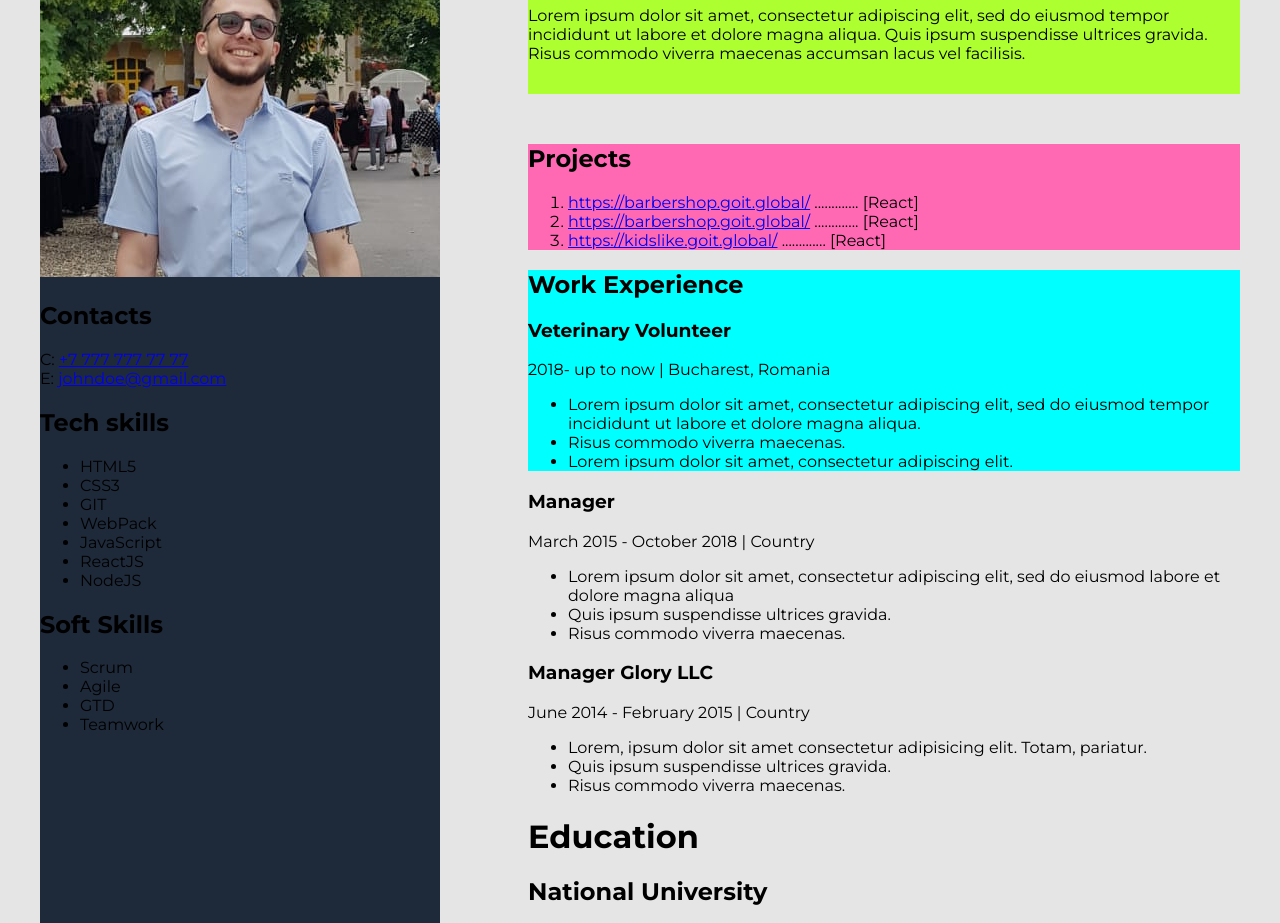
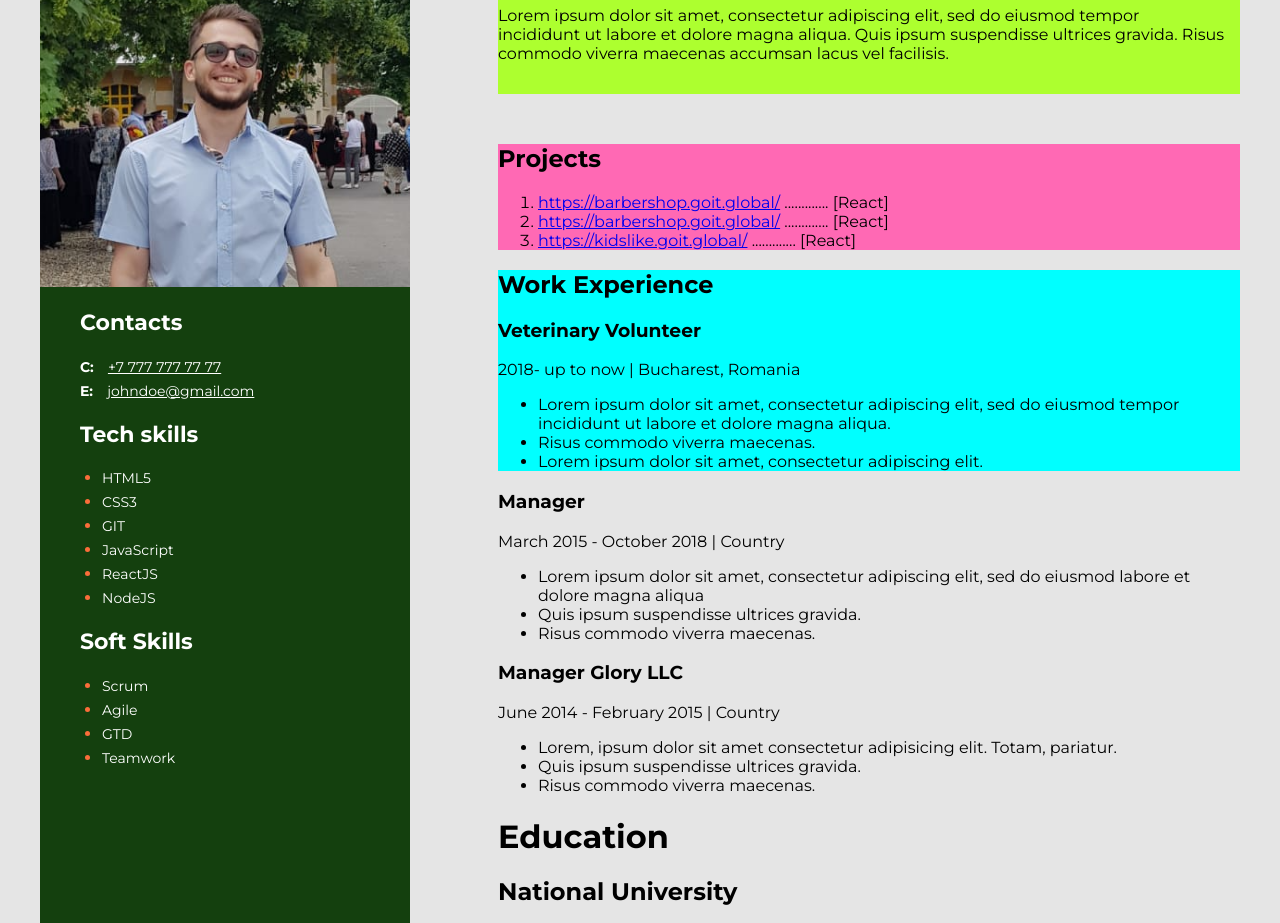
Before and after one commit to nprazvan/my-cv, a plain HTML site: page index.html in a window 1280 px wide. Shown: the part 163-1086 px from the top of the page. Drawn offline with Linux system fonts and the light colour scheme.

Commit message:
styled the sidebar

```diff
--- a/index.html
+++ b/index.html
@@ -116,38 +116,41 @@
       <aside class="sidebar-section">
         <img src="./img/photo.png" alt="my photo" />
         <!--Contacts section-->
-        <div>
-          <h2>Contacts</h2>
+        <div class="contacts-section">
+          <h2 class="sidebar-title">Contacts</h2>
           <div>
-            <span>C:</span>
-            <a href="tel:+7 777 777 77 77">+7 777 777 77 77</a>
+            <span class="contacts-section-type">C:</span>
+            <a class="contacts-section-value" href="tel:+7 777 777 77 77"
+              >+7 777 777 77 77</a
+            >
           </div>
           <div>
-            <span>E:</span>
-            <a href="mailto:johndoe@gmail.com">johndoe@gmail.com</a>
+            <span class="contacts-section-type">E:</span>
+            <a class="contacts-section-value" href="mailto:johndoe@gmail.com"
+              >johndoe@gmail.com</a
+            >
           </div>
         </div>
         <!--Tech skills-->
-        <div>
-          <h2>Tech skills</h2>
-          <ul>
-            <li>HTML5</li>
-            <li>CSS3</li>
-            <li>GIT</li>
-            <li>WebPack</li>
-            <li>JavaScript</li>
-            <li>ReactJS</li>
-            <li>NodeJS</li>
+        <div class="tech-skills-section">
+          <h2 class="sidebar-title">Tech skills</h2>
+          <ul class="sidebar-list">
+            <li><span>HTML5</span></li>
+            <li><span>CSS3</span></li>
+            <li><span>GIT</span></li>
+            <li><span>JavaScript</span></li>
+            <li><span>ReactJS</span></li>
+            <li><span>NodeJS</span></li>
           </ul>
         </div>
         <!--Soft Skills section-->
-        <div>
-          <h2>Soft Skills</h2>
-          <ul>
-            <li>Scrum</li>
-            <li>Agile</li>
-            <li>GTD</li>
-            <li>Teamwork</li>
+        <div class="soft-skills-section">
+          <h2 class="sidebar-title">Soft Skills</h2>
+          <ul class="sidebar-list">
+            <li><span>Scrum</span></li>
+            <li><span>Agile</span></li>
+            <li><span>GTD</span></li>
+            <li><span>Teamwork</span></li>
           </ul>
         </div>
       </aside>
--- a/styles/styles.css
+++ b/styles/styles.css
@@ -24,10 +24,6 @@ body {
   background-color: hotpink;
 }
 
-.sidebar-section {
-  background-color: #1e2939;
-}
-
 .work-experience-section {
   background-color: aqua;
 }
@@ -38,3 +34,60 @@ body {
   width: 1200px;
   margin: 40px auto;
 }
+
+/* Sidebar styles */
+
+.sidebar-section {
+  background-color: #14400e;
+  width: 370px;
+}
+
+.sidebar-section img {
+  width: 370px;
+  margin-top: 40px;
+}
+
+.sidebar-title {
+  font-style: normal;
+  font-weight: 700;
+  font-size: 22px;
+  line-height: 27px;
+  color: #fff;
+}
+
+.contacts-section,
+.tech-skills-section,
+.soft-skills-section {
+  padding-left: 40px;
+  color: #fff;
+}
+
+.contacts-section-type {
+  font-style: normal;
+  font-weight: 700;
+  font-size: 14px;
+  line-height: 24px;
+  color: #fff;
+  margin-right: 10px;
+}
+
+.contacts-section-value {
+  font-style: normal;
+  font-weight: 400;
+  font-size: 14px;
+  line-height: 24px;
+  color: #fff;
+}
+
+.sidebar-list {
+  color: #fb6d3a;
+  padding-left: 22px;
+}
+
+.sidebar-list span {
+  color: white;
+  font-style: normal;
+  font-weight: 400;
+  font-size: 14px;
+  line-height: 24px;
+}
```
